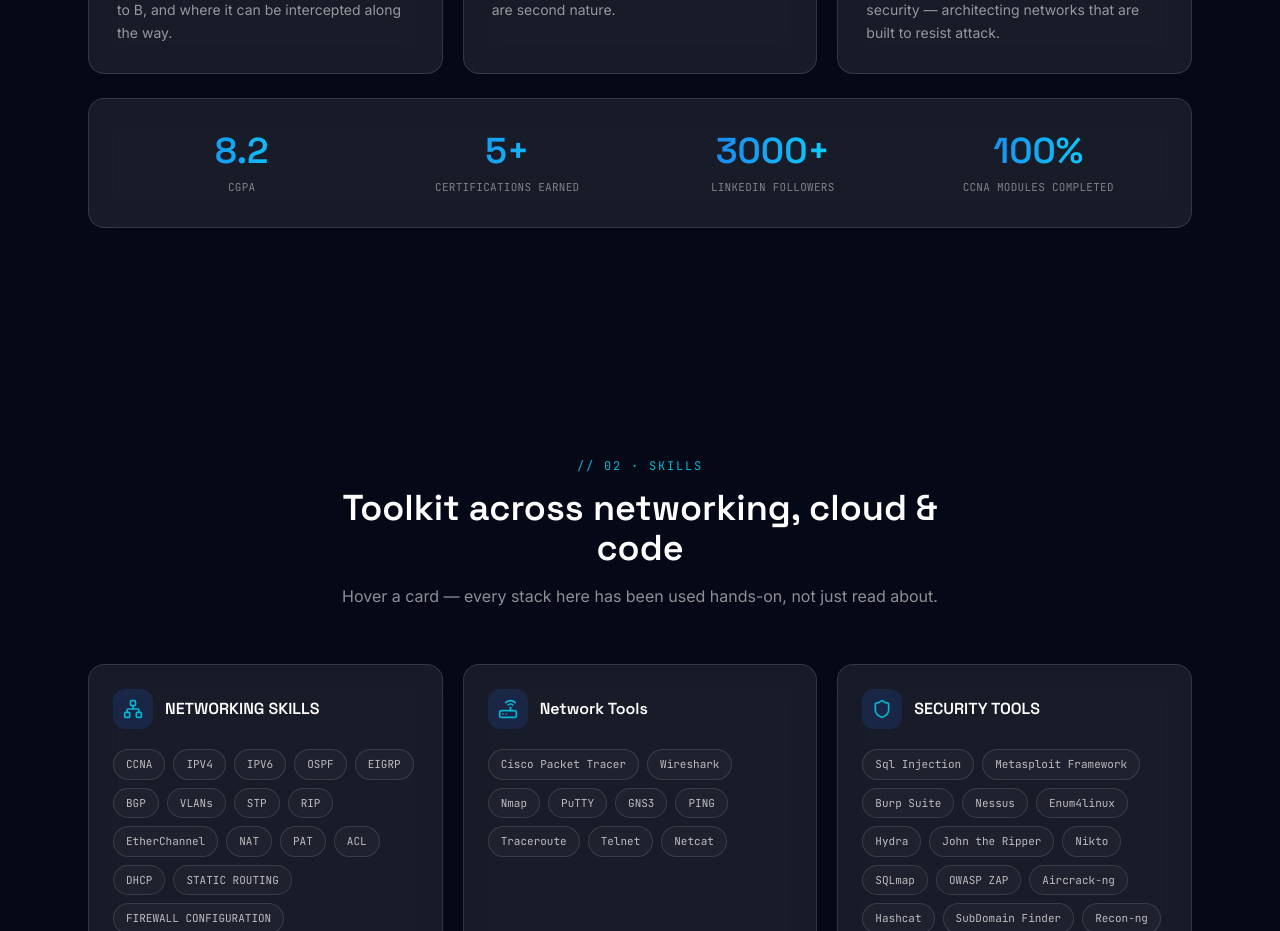
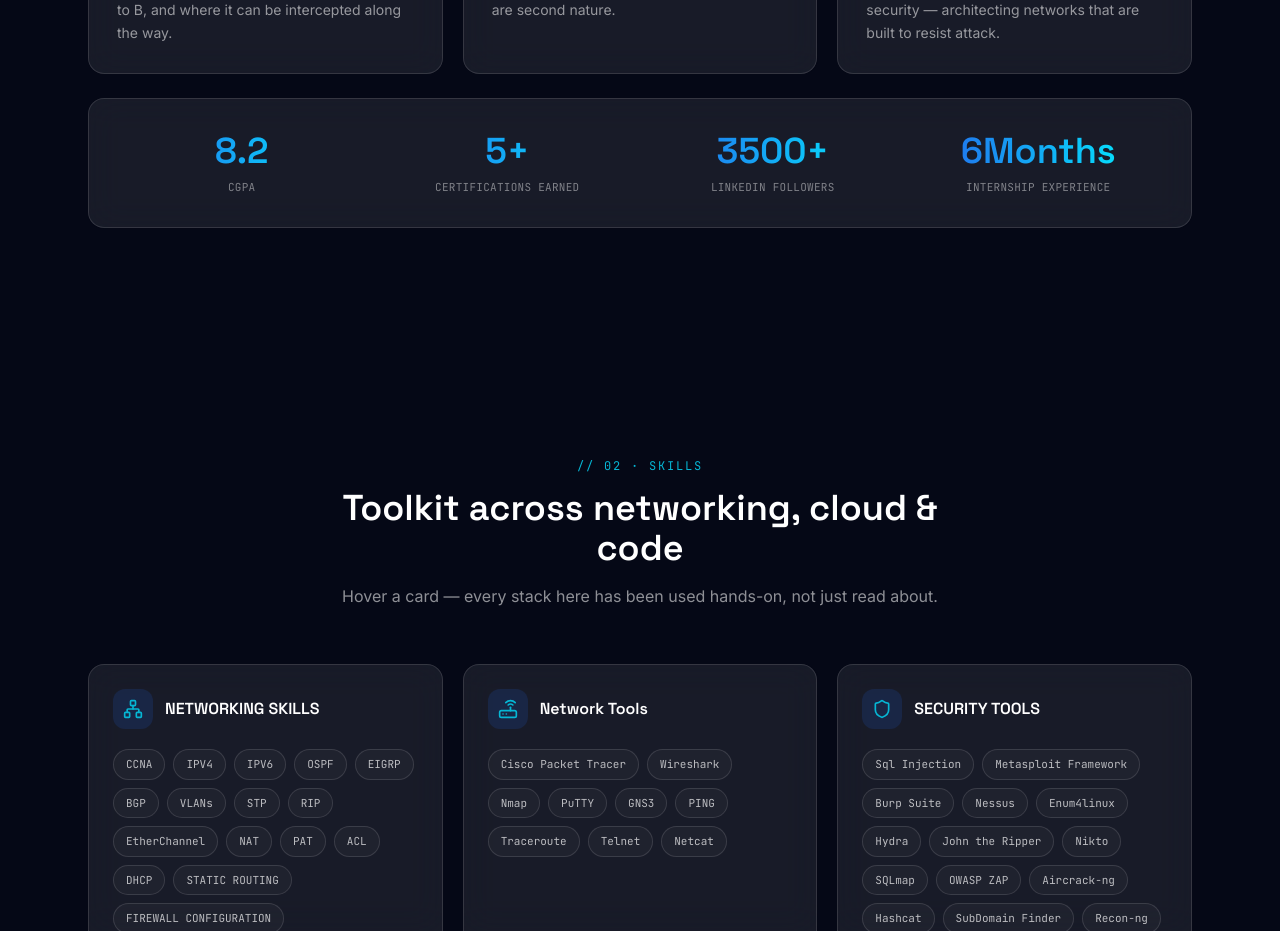
Before and after one commit to munisaidivith19-sketch/PORTFOLIO, a React (Vite) app: page / in a window 1280 px wide. Shown: the part 1300-2231 px from the top of the page. Built offline with nearby package versions, Linux system fonts and the light colour scheme; no server answers.

Commit message:
Update portfolio statistics and add internship experience

```diff
--- a/src/data/portfolio.ts
+++ b/src/data/portfolio.ts
@@ -41,13 +41,13 @@ export const stats = [
   },
   {
     label: "LINKEDIN FOLLOWERS",
-    value: 3000,
+    value: 3500,
     suffix: "+",
   },
   {
-    label: "CCNA Modules Completed",
-    value: 100,
-    suffix: "%",
+    label: "Internship Experience",
+    value: 6,
+    suffix: "Months",
   },
 ];
 
```
